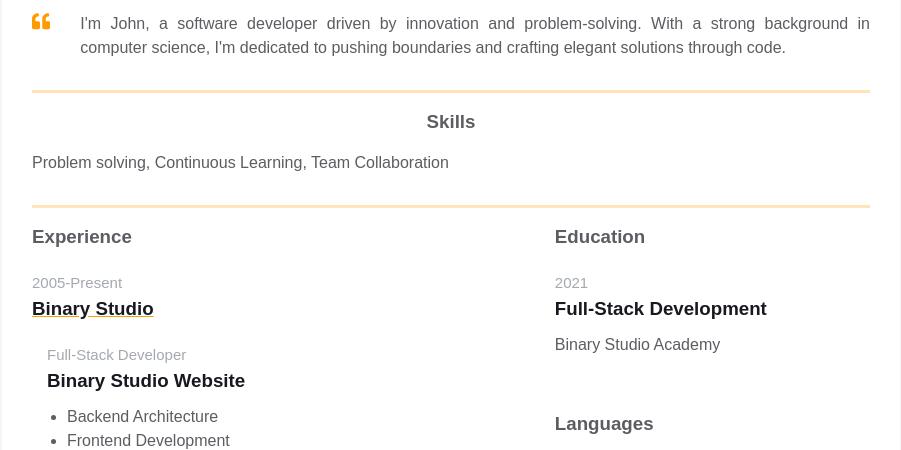
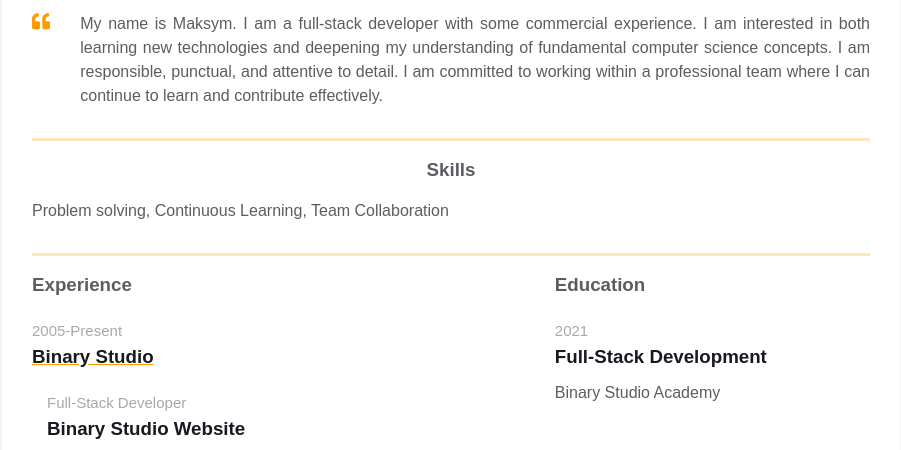
Before and after one commit to mksxhre/homepage, a plain HTML site: page index.html in a window 1280 px wide. Shown: the part 338-788 px from the top of the page, without its empty margins (189-1090 px from the left). Drawn offline with Linux system fonts and the light colour scheme.

Commit message:
add personal intro text

```diff
--- a/index.html
+++ b/index.html
@@ -101,11 +101,14 @@
                                 </svg>
                             </div>
                             <p class="intro_text">
-                                I'm John, a software developer driven by
-                                innovation and problem-solving. With a strong
-                                background in computer science, I'm dedicated to
-                                pushing boundaries and crafting elegant
-                                solutions through code.
+                                My name is Maksym. I am a full-stack developer
+                                with some commercial experience. I am interested
+                                in both learning new technologies and deepening
+                                my understanding of fundamental computer science
+                                concepts. I am responsible, punctual, and
+                                attentive to detail. I am committed to working
+                                within a professional team where I can continue
+                                to learn and contribute effectively.
                             </p>
                         </div>
                     </div>
```
